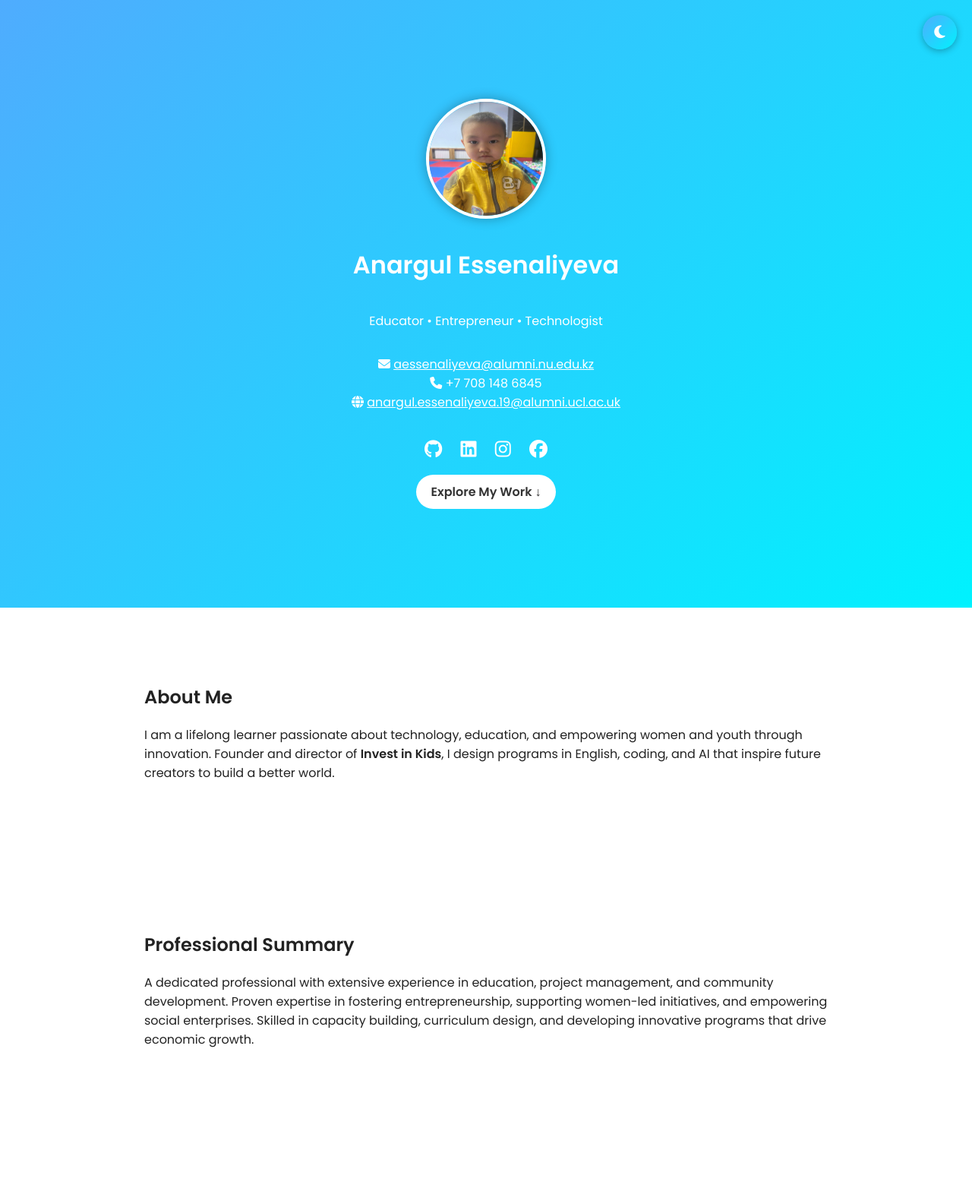
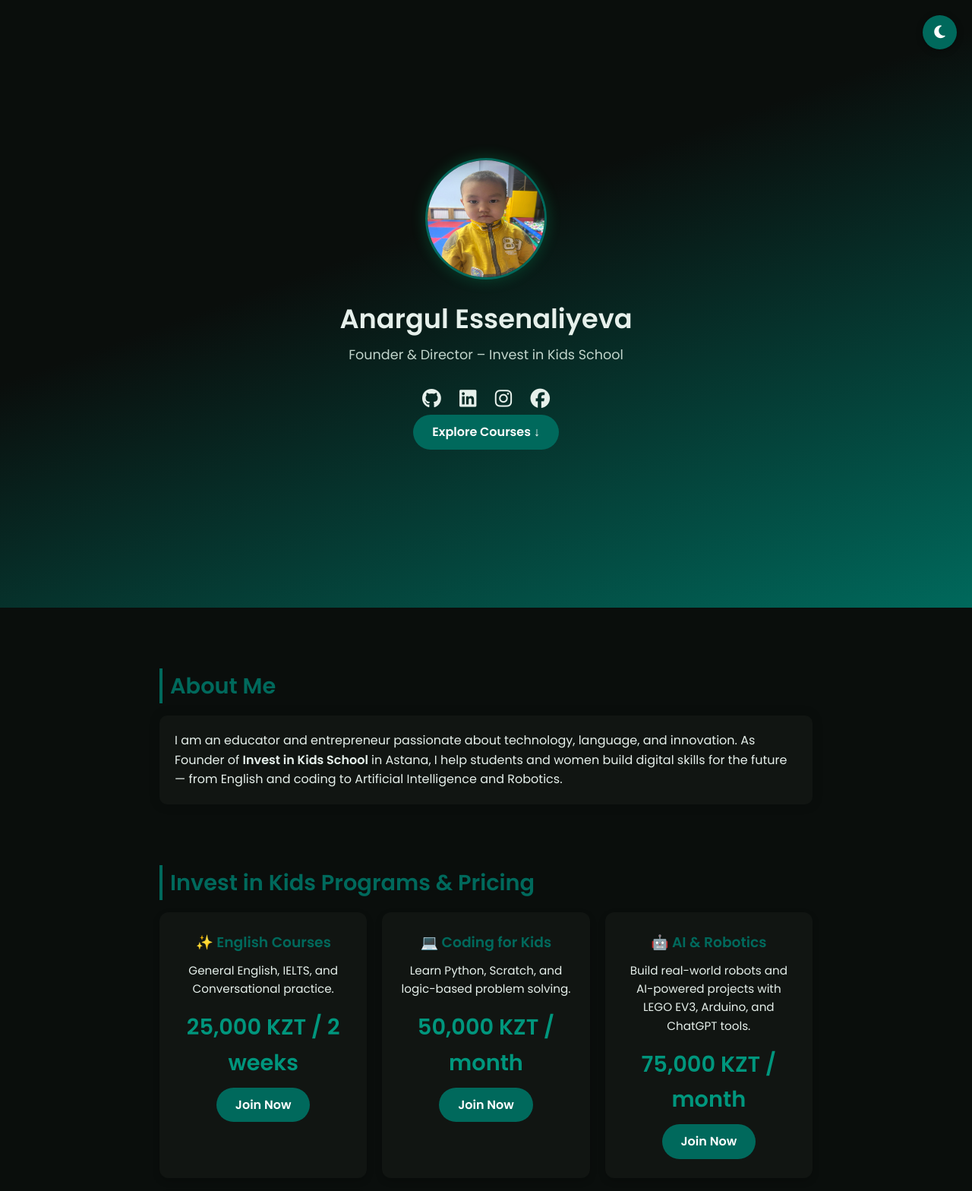
Before and after one commit to Anargulcodinglady/Anargul_Essenaliyeva, a plain HTML site: page index.html in a window 1280 px wide. Shown: the top 1568 px of the page at 76% size. Drawn offline with Linux system fonts and the light colour scheme.

Commit message:
Revise portfolio title and update theme styles
Updated the portfolio page title and theme colors. Modified the hero section and added new program details.

```diff
--- a/index.html
+++ b/index.html
@@ -3,273 +3,270 @@
 <head>
   <meta charset="UTF-8" />
   <meta name="viewport" content="width=device-width, initial-scale=1.0" />
-  <title>Anargul Essenaliyeva | Portfolio</title>
-
-  <!-- Google Font + Icons -->
+  <title>Anargul Essenaliyeva | Invest in Kids School</title>
   <link href="https://fonts.googleapis.com/css2?family=Poppins:wght@300;400;600&display=swap" rel="stylesheet" />
   <script src="https://kit.fontawesome.com/a2e0a1d06d.js" crossorigin="anonymous"></script>
-
   <style>
     :root {
-      --bg: #ffffff;
-      --text: #222;
-      --accent: linear-gradient(135deg, #4facfe, #00f2fe);
-      --card-bg: #f9f9f9;
+      --bg: #0a0e0c;
+      --accent: #00695c;
+      --text: #e6f0eb;
+      --card-bg: #111512;
+      --hover: #00967d;
     }
-
-    body.dark {
-      --bg: #121212;
-      --text: #f1f1f1;
-      --card-bg: #1e1e1e;
+    body.light {
+      --bg: #f8faf9;
+      --text: #111;
+      --card-bg: #fff;
+      --accent: #00897b;
+      --hover: #004d40;
     }
-
+    * { margin: 0; padding: 0; box-sizing: border-box; }
     body {
-      margin: 0;
       font-family: 'Poppins', sans-serif;
       background: var(--bg);
       color: var(--text);
-      transition: background 0.4s, color 0.4s;
+      line-height: 1.6;
+      transition: all 0.4s ease;
     }
+    a { color: var(--accent); text-decoration: none; transition: 0.3s; }
+    a:hover { color: var(--hover); }
 
-    /* Hero */
-    .hero {
-      position: relative;
-      min-height: 100vh;
-      background: var(--accent);
+    header.hero {
       display: flex;
+      flex-direction: column;
       align-items: center;
       justify-content: center;
-      flex-direction: column;
       text-align: center;
+      min-height: 100vh;
+      background: linear-gradient(160deg, var(--bg) 40%, var(--accent) 100%);
+      padding: 20px;
+    }
+    .hero img {
+      width: 160px; height: 160px;
+      border-radius: 50%;
+      border: 3px solid var(--accent);
+      box-shadow: 0 0 20px rgba(0, 255, 150, 0.2);
+      margin-bottom: 1.5rem;
+    }
+    .hero h1 { font-size: 2.2rem; font-weight: 600; margin-bottom: 0.3rem; }
+    .hero p { color: #c2d5cc; font-size: 1.1rem; margin-bottom: 1.5rem; }
+    .hero .social-icons a {
+      font-size: 1.6rem;
+      color: var(--text);
+      margin: 0 10px;
+      transition: 0.3s;
+    }
+    .hero .social-icons a:hover { color: var(--accent); }
+    .btn-main {
+      background: var(--accent);
       color: white;
-      overflow: hidden;
+      padding: 10px 25px;
+      border-radius: 25px;
+      font-weight: 600;
+      transition: 0.3s;
     }
+    .btn-main:hover { background: var(--hover); }
 
-    .profile-pic {
-      width: 150px;
-      height: 150px;
-      border-radius: 50%;
+    section {
+      max-width: 900px;
+      margin: 80px auto;
+      padding: 0 20px;
+    }
+    section h2 {
+      color: var(--accent);
+      font-size: 1.8rem;
       margin-bottom: 1rem;
-      border: 4px solid white;
-      box-shadow: 0 0 15px rgba(0,0,0,0.3);
-    }
-
-    .btn-primary {
-      background: white;
-      color: #333;
-      padding: 10px 20px;
-      border-radius: 30px;
-      text-decoration: none;
-      font-weight: 600;
-      transition: all 0.3s ease;
-    }
-    .btn-primary:hover {
-      background: #333;
-      color: white;
-    }
-
-    .section {
-      padding: 80px 20px;
-      max-width: 900px;
-      margin: auto;
-    }
-
-    /* Fade-in animation */
-    .fade-in {
-      opacity: 0;
-      transform: translateY(30px);
-      transition: all 1s ease;
-    }
-    .fade-in.visible {
-      opacity: 1;
-      transform: translateY(0);
-    }
-
-    /* Cards */
-    .cards {
-      display: grid;
-      gap: 1rem;
+      border-left: 4px solid var(--accent);
+      padding-left: 10px;
     }
     .card {
       background: var(--card-bg);
+      border-radius: 10px;
       padding: 20px;
-      border-radius: 12px;
-      box-shadow: 0 0 10px rgba(0,0,0,0.05);
+      margin-bottom: 15px;
+      box-shadow: 0 0 15px rgba(0,0,0,0.15);
+      transition: 0.3s;
+    }
+    .card:hover { transform: translateY(-3px); }
+    ul.skills, ul.publications, ul.references { list-style: none; padding: 0; }
+    ul.skills li, ul.publications li, ul.references li {
+      padding: 8px 0;
+      border-bottom: 1px solid rgba(255,255,255,0.08);
     }
 
-    /* Social Icons */
-    .social-icons {
-      margin: 1rem 0;
+    /* Pricing Section */
+    .pricing-container {
+      display: grid;
+      grid-template-columns: repeat(auto-fit, minmax(250px, 1fr));
+      gap: 20px;
     }
-    .social-icons a {
+    .pricing-card {
+      background: var(--card-bg);
+      border-radius: 12px;
+      padding: 25px;
+      text-align: center;
+      box-shadow: 0 4px 10px rgba(0,0,0,0.2);
+      transition: 0.3s;
+    }
+    .pricing-card:hover { transform: translateY(-5px); }
+    .pricing-card h3 { color: var(--accent); margin-bottom: 10px; }
+    .price { font-size: 1.8rem; font-weight: 600; margin: 10px 0; color: var(--hover); }
+    .pricing-card p { font-size: 0.95rem; margin-bottom: 15px; }
+    .btn-join {
+      background: var(--accent);
       color: white;
-      font-size: 1.5rem;
-      margin: 0 10px;
-      transition: transform 0.3s ease;
+      border-radius: 30px;
+      padding: 10px 25px;
+      display: inline-block;
+      transition: 0.3s;
+      font-weight: 600;
     }
-    .social-icons a:hover {
-      transform: scale(1.2);
+    .btn-join:hover { background: var(--hover); }
+
+    footer {
+      background: var(--accent);
+      color: white;
+      text-align: center;
+      padding: 15px;
+      font-size: 0.9rem;
     }
-
-    /* Theme toggle */
     .theme-toggle {
       position: fixed;
-      top: 20px;
-      right: 20px;
+      top: 20px; right: 20px;
+      width: 45px; height: 45px;
+      border: none; border-radius: 50%;
       background: var(--accent);
-      border: none;
-      border-radius: 50%;
       color: white;
-      width: 45px;
-      height: 45px;
       font-size: 1.2rem;
       cursor: pointer;
       box-shadow: 0 2px 10px rgba(0,0,0,0.3);
       transition: background 0.3s ease;
-      z-index: 10;
+      z-index: 1000;
     }
-    .theme-toggle:hover {
-      opacity: 0.9;
-    }
+    .theme-toggle:hover { background: var(--hover); }
 
-    /* Responsive */
     @media (max-width: 768px) {
-      .hero {
-        padding: 50px 20px;
-        min-height: auto;
-      }
-      .section {
-        padding: 50px 15px;
-      }
-      .profile-pic {
-        width: 120px;
-        height: 120px;
-      }
-    }
-
-    footer {
-      text-align: center;
-      padding: 20px;
-      background: var(--accent);
-      color: white;
+      .hero h1 { font-size: 1.8rem; }
+      .hero img { width: 130px; height: 130px; }
+      section { margin: 60px 0; }
     }
   </style>
 </head>
 
 <body>
-  <!-- Theme Toggle -->
-  <button class="theme-toggle" id="themeToggle" title="Toggle Dark/Light Mode">
-    <i class="fas fa-moon"></i>
-  </button>
+  <button class="theme-toggle" id="themeToggle"><i class="fas fa-moon"></i></button>
 
-  <!-- Hero -->
   <header class="hero">
-    <img src="profile.jpg" alt="Anargul Essenaliyeva" class="profile-pic" />
-    <h1 class="name">Anargul Essenaliyeva</h1>
-    <p class="tagline">Educator • Entrepreneur • Technologist</p>
-
-    <ul class="contact" style="list-style:none;padding:0;">
-      <li><i class="fas fa-envelope"></i> <a style="color:white;" href="mailto:aessenaliyeva@alumni.nu.edu.kz">aessenaliyeva@alumni.nu.edu.kz</a></li>
-      <li><i class="fas fa-phone"></i> +7 708 148 6845</li>
-      <li><i class="fas fa-globe"></i> <a style="color:white;" href="mailto:anargul.essenaliyeva.19@alumni.ucl.ac.uk">anargul.essenaliyeva.19@alumni.ucl.ac.uk</a></li>
-    </ul>
-
+    <img src="profile.jpg" alt="Anargul Essenaliyeva">
+    <h1>Anargul Essenaliyeva</h1>
+    <p>Founder & Director – Invest in Kids School</p>
     <div class="social-icons">
       <a href="https://github.com/anargul-essenaliyeva" target="_blank"><i class="fab fa-github"></i></a>
       <a href="https://linkedin.com/in/anargul-essenaliyeva" target="_blank"><i class="fab fa-linkedin"></i></a>
       <a href="https://instagram.com/anargul_essenaliyeva" target="_blank"><i class="fab fa-instagram"></i></a>
       <a href="https://facebook.com/anargul.essenaliyeva" target="_blank"><i class="fab fa-facebook"></i></a>
     </div>
-
-    <a href="#about" class="btn-primary">Explore My Work ↓</a>
+    <a href="#programs" class="btn-main">Explore Courses ↓</a>
   </header>
 
-  <!-- About -->
-  <section id="about" class="section fade-in">
+  <section id="about">
     <h2>About Me</h2>
+    <div class="card">
       <p>
-      I am a lifelong learner passionate about technology, education, and empowering women and youth through innovation.
-      Founder and director of <strong>Invest in Kids</strong>, I design programs in English, coding, and AI that inspire
-      future creators to build a better world.
+        I am an educator and entrepreneur passionate about technology, language, and innovation.
+        As Founder of <strong>Invest in Kids School</strong> in Astana, I help students and women build digital skills for the future —
+        from English and coding to Artificial Intelligence and Robotics.
       </p>
+    </div>
   </section>
 
-  <section class="section fade-in">
-    <h2>Professional Summary</h2>
-    <p>
-      A dedicated professional with extensive experience in education, project management, and community development.
-      Proven expertise in fostering entrepreneurship, supporting women-led initiatives, and empowering social enterprises.
-      Skilled in capacity building, curriculum design, and developing innovative programs that drive economic growth.
-    </p>
+  <section id="programs">
+    <h2>Invest in Kids Programs & Pricing</h2>
+    <div class="pricing-container">
+      <div class="pricing-card">
+        <h3>✨ English Courses</h3>
+        <p>General English, IELTS, and Conversational practice.</p>
+        <div class="price">25,000 KZT / 2 weeks</div>
+        <a href="https://wa.me/77081486845?text=I%20want%20to%20join%20the%20English%20course!" target="_blank" class="btn-join">Join Now</a>
+      </div>
+      <div class="pricing-card">
+        <h3>💻 Coding for Kids</h3>
+        <p>Learn Python, Scratch, and logic-based problem solving.</p>
+        <div class="price">50,000 KZT / month</div>
+        <a href="https://wa.me/77081486845?text=I%20want%20to%20join%20the%20Coding%20class!" target="_blank" class="btn-join">Join Now</a>
+      </div>
+      <div class="pricing-card">
+        <h3>🤖 AI & Robotics</h3>
+        <p>Build real-world robots and AI-powered projects with LEGO EV3, Arduino, and ChatGPT tools.</p>
+        <div class="price">75,000 KZT / month</div>
+        <a href="https://wa.me/77081486845?text=I%20want%20to%20join%20the%20AI%20and%20Robotics%20program!" target="_blank" class="btn-join">Join Now</a>
+      </div>
+      <div class="pricing-card">
+        <h3>📘 SAT & IELTS Bootcamps</h3>
+        <p>Exam-focused programs led by expert tutors with proven results.</p>
+        <div class="price">100,000 KZT / month</div>
+        <a href="https://wa.me/77081486845?text=I%20want%20to%20join%20the%20SAT%20or%20IELTS%20bootcamp!" target="_blank" class="btn-join">Join Now</a>
+      </div>
+    </div>
   </section>
 
-  <section class="section fade-in">
+  <section>
     <h2>Education</h2>
-    <div class="cards">
     <div class="card"><h3>University College London</h3><p>MA in Library and Information Studies (2020)</p></div>
     <div class="card"><h3>Nazarbayev University</h3><p>MSc in Educational Leadership: Higher Education (2019)</p></div>
     <div class="card"><h3>Kyrgyzstan State University</h3><p>Expert Diploma in Economics (2010)</p></div>
-      <div class="card"><h3>Kuwait University in Kyrgyzstan</h3><p>BA in Arabic Philology & Translation (Distinction, 2005)</p></div>
+  </section>
+
+  <section>
+    <h2>Experience</h2>
+    <div class="card">
+      <h3>Director & Founder – Invest in Kids</h3>
+      <p><em>2021–Present | Astana, Kazakhstan</em></p>
+      <p>Established a modern educational hub offering programs in English, coding, and AI for youth and women.</p>
+    </div>
+    <div class="card">
+      <h3>Translator – Ministry of External Affairs</h3>
+      <p><em>2021–Present</em></p>
+      <p>Provided multilingual interpretation (Kyrgyz, Kazakh, English, Russian) for international summits.</p>
     </div>
   </section>
 
-  <section class="section fade-in">
-    <h2>Key Skills</h2>
-    <ul>
-      <li>🚀 Entrepreneurial Development: Project Management, Mentorship, Program Creation</li>
-      <li>💡 Social Entrepreneurship: Innovation & Community Impact</li>
-      <li>🎓 Capacity Building: Designing Inclusive Training Programs</li>
-      <li>🌍 Languages: Kazakh, Russian, Kyrgyz, English, Classical Arabic</li>
-      <li>💻 Technology: SPSS, Tableau, Python, R, OpenRefine, Google Workspace</li>
+  <section>
+    <h2>Skills</h2>
+    <div class="card">
+      <ul class="skills">
+        <li>Entrepreneurship & Educational Leadership</li>
+        <li>AI Education & Digital Literacy</li>
+        <li>Curriculum Design & Training</li>
+        <li>Public Speaking & Consulting</li>
+        <li>Languages: Kazakh, Russian, English, Arabic, Kyrgyz</li>
       </ul>
+    </div>
   </section>
 
-  <section class="section fade-in">
-    <h2>Employment Experience</h2>
-    <div class="card"><h3>Director & Founder – Invest in Kids</h3><span>2021–Present | Astana, Kazakhstan</span><p>Developed educational programs in English, coding, and AI.</p></div>
-    <div class="card"><h3>Simultaneous Translator – Ministry of External Affairs</h3><span>2021–Present</span><p>Multilingual translation for diplomatic events.</p></div>
-    <div class="card"><h3>Manager for Grants – Nazarbayev University</h3><span>2024</span><p>Streamlined grant documentation and academic project support.</p></div>
-    <div class="card"><h3>Medical Librarian – NU School of Medicine</h3><span>2017–2019</span><p>Led research and wellness programs.</p></div>
-  </section>
-
-  <section class="section fade-in">
+  <section>
     <h2>Publications</h2>
-    <ul>
+    <div class="card">
+      <ul class="publications">
         <li><strong>“Health Information-Seeking Behavior of Twitter Users During COVID-19”</strong> — IFLA, 2021</li>
         <li><strong>“Subject Headings in Western Libraries”</strong> — Eurasian Higher Education Leaders Forum, 2015</li>
       </ul>
-  </section>
-
-  <section class="section fade-in">
-    <h2>References</h2>
-    <ul>
-      <li><i class="fas fa-user"></i> Venera Niyazbayeva – venera.niyazbayeva@nu.edu.kz</li>
-      <li><i class="fas fa-user"></i> Dr. Nesta Frederick – f.nesta@ucl.ac.uk</li>
-    </ul>
+    </div>
   </section>
 
   <footer>
-    <p>© 2025 Anargul Essenaliyeva | Built with ❤️ using HTML & CSS</p>
+    © 2025 Invest in Kids School | Founded by Anargul Essenaliyeva 💚
   </footer>
 
   <script>
-    // Fade-in animation
-    const sections = document.querySelectorAll(".fade-in");
-    const observer = new IntersectionObserver(entries => {
-      entries.forEach(entry => {
-        if (entry.isIntersecting) entry.target.classList.add("visible");
-      });
-    });
-    sections.forEach(sec => observer.observe(sec));
-
-    // Theme toggle
     const toggleBtn = document.getElementById("themeToggle");
     const body = document.body;
     toggleBtn.addEventListener("click", () => {
-      body.classList.toggle("dark");
+      body.classList.toggle("light");
       const icon = toggleBtn.querySelector("i");
+      icon.classList.toggle("fa-sun");
       icon.classList.toggle("fa-moon");
-      icon.classList.toggle("fa-sun");
     });
   </script>
 </body>
```
Lines whose indentation alone changed are shown as unchanged.
